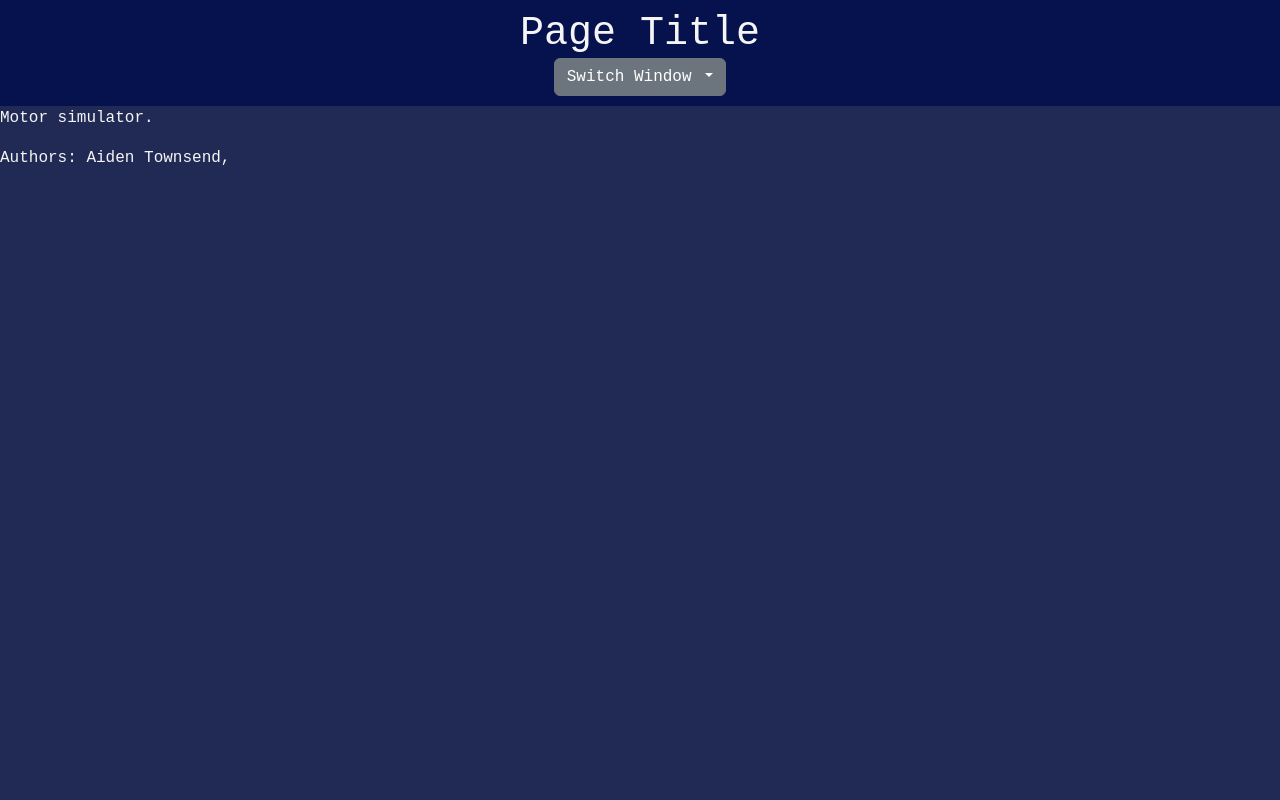
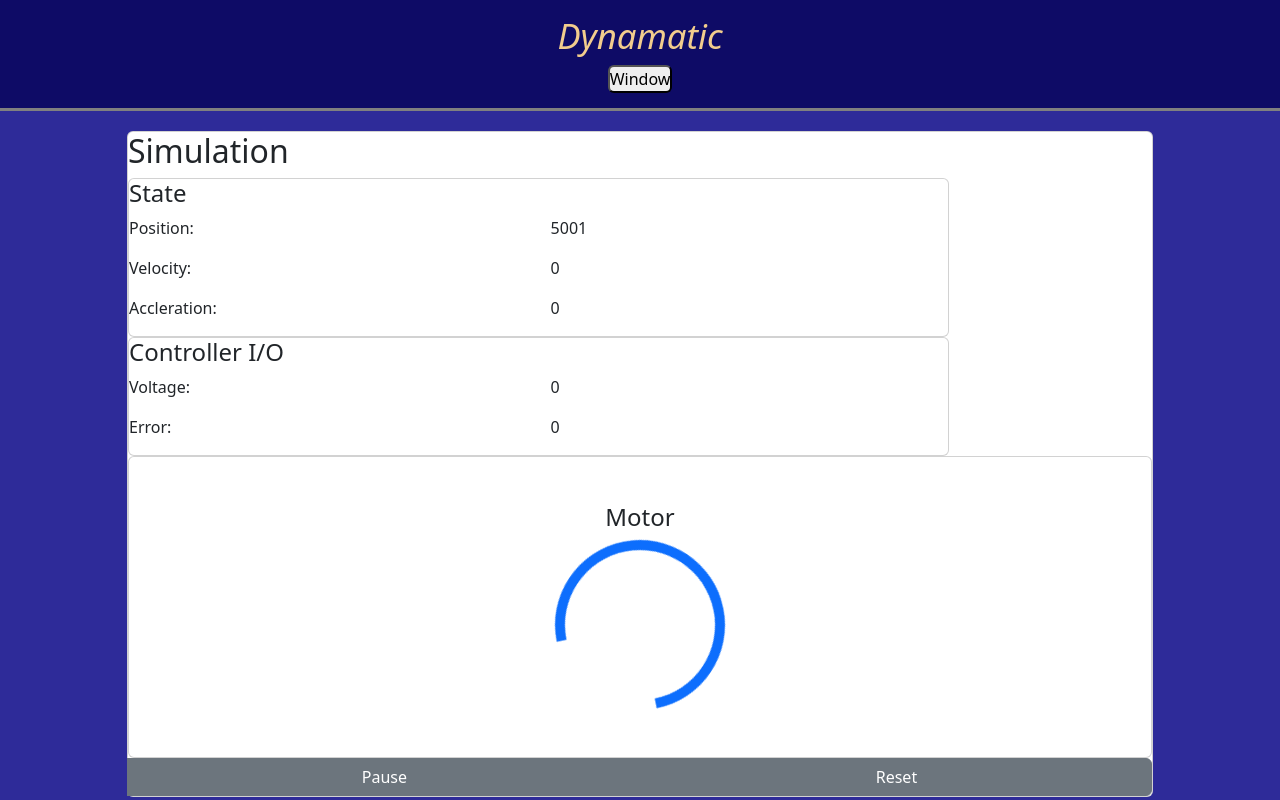
Before and after one commit to Aidenatgt/COMP5970SemesterProject, a plain HTML site: page index.html in a window 1280 px wide. Drawn offline with nearby package versions, Linux system fonts and the light colour scheme.

Commit message:
Create bootstrap framework for the app.

```diff
--- /dev/null
+++ b/app/motor.js
@@ -0,0 +1,54 @@
+let running = false;
+let angle = 0;
+
+function sleep(ms) {
+  return new Promise(resolve => setTimeout(resolve, ms));
+}
+
+document.getElementById("play-btn").addEventListener("click", play);
+async function play() {
+  if (document.getElementById("pause-btn").classList.contains("d-none")) {
+    document.getElementById("play-btn").classList.add("d-none");
+    document.getElementById("pause-btn").classList.remove("d-none");
+    if (!running) {
+      running = true;
+      await runMotor();
+    }
+  }
+}
+
+document.getElementById("pause-btn").addEventListener("click", pause);
+async function pause() {
+  if (document.getElementById("play-btn").classList.contains("d-none")) {
+    document.getElementById("pause-btn").classList.add("d-none");
+    document.getElementById("play-btn").classList.remove("d-none");
+    running = false;
+  }
+}
+
+document.getElementById("reset-btn").addEventListener("click", reset);
+async function reset() {
+  console.log("resetting");
+  angle = 0;
+  updatePosition();
+}
+
+async function updatePosition() {
+  document.getElementById("pos").innerHTML = angle
+  document.getElementById("motor-wheel").style.transform = `rotate(${angle}deg)`;
+}
+
+async function runMotor() {
+  while (running) {
+    angle += 1;
+    updatePosition();
+    await sleep(1);
+  }
+
+  return;
+}
+
+document.addEventListener("DOMContentLoaded", function() {
+  console.log("starting");
+  play();
+});
--- /dev/null
+++ b/app/showWindow.js
@@ -0,0 +1,12 @@
+function showWindow(windowId) {
+  // hide all windows
+  document.querySelectorAll('.window').forEach(win => {
+    if (win.id != windowId) {
+      win.classList.add("d-none");
+    } else {
+      // show the selected one
+      document.getElementById(windowId).classList.remove("d-none");
+    }
+  });
+
+}
--- a/app/style.css
+++ b/app/style.css
@@ -1,20 +1,33 @@
+* {
+  box-sizing: content-box;
+  padding: 0px 0px;
+  margin: 0;
+}
+
 body {
-    box-sizing: border-box;
-    margin: 0;
-    padding: 0;
-    background-color: rgb(32, 42, 85);
-    color: whitesmoke;
-    font-family: 'Courier New', Courier, monospace;
+  background-color: rgb(46, 43, 153);
+  color: rgb(242, 205, 141);
 }
 
 header {
-    justify-content: center;
-    text-align: center;
-    padding: 10px 20px;
-    margin: 0;
-    background-color: rgb(5, 18, 77);
+  padding-top: 15px;
+  padding-bottom: 15px;
+  justify-content: center;
+  align-items: center;
+  margin: 0;
+  width: 100%;
+  border-bottom: 3px solid gray;
+  background-color: rgb(14, 11, 102);
 }
 
-h1 {
-    margin: 0;
+header h1 {
+  font-size: 26pt;
 }
+
+main {
+  padding-top: 20px;
+}
+
+.output_card {
+  width: 80%;
+}
--- a/index.html
+++ b/index.html
@@ -2,32 +2,86 @@
 <html lang="en">
 <head>
     <meta charset="UTF-8">
-    <meta name="viewport" content="width=device-width, initial-scale=1.0">
+    <meta name="viewport" content="width=device-width, initial-scale=1, shrink-to-fit=no">
     <link href="https://cdn.jsdelivr.net/npm/bootstrap@5.3.2/dist/css/bootstrap.min.css" rel="stylesheet">
     <link rel="stylesheet" href="app/style.css">
     <title>Dynamatic</title>
 </head>
-<body style="width: 100%;">
-    <header>
-        <h1 class="m-0">Page Title</h1>
+<body>
+    <header class>
+      <div class="d-flex flex-column align-items-center">
+        <h1><i>Dynamatic</i></h1>
 
-        <div class="dropdown">
-          <button class="btn btn-secondary dropdown-toggle" type="button" id="dropdownMenuButton" data-bs-toggle="dropdown" aria-expanded="false">
-            Switch Window
+          <button type="button" id="dropdownMenuButton" data-bs-toggle="dropdown" aria-expanded="false" class="rounded">
+            Window
           </button>
           <ul class="dropdown-menu" aria-labelledby="dropdownMenuButton">
-            <li><a class="dropdown-item" href="#">Simulation</a></li>
-            <li><a class="dropdown-item" href="#">System Constants</a></li>
-            <li><a class="dropdown-item" href="#">Controller Constants</a></li>
+            <li><a class="dropdown-item" href="#" onclick="showWindow('simulate')">Simulation</a></li>
+            <li><a class="dropdown-item" href="#" onclick="showWindow('system')">System Constants</a></li>
+            <li><a class="dropdown-item" href="#" onclick="showWindow('controller')">Controller Constants</a></li>
           </ul>
+      </div>
+    </header>
+    <main class="d-flex justify-content-center" role="main">
+      <div id="simulate" class="window card show" style="width: 80%;">
+        <h2 class="card-title">Simulation</h2>
+        <div class="card output_card">
+          <h4 class="card-title">State</h4>
+          <div class="row">
+            <p class="col">Position:</p>
+            <p id="pos" class="col">0</p>
+          </div>
+          <div class="row">
+            <p class="col">Velocity:</p>
+            <p class="col">0</p>
+          </div>
+          <div class="row">
+            <p class="col">Accleration:</p>
+            <p class="col">0</p>
+          </div>
         </div>
-    </header>
-    <main>
-        <p>Motor simulator.</p>
+
+
+        <div class="card output_card">
+          <h4 class="card-title">Controller I/O</h4>
+          <div class="row">
+            <p class="col">Voltage:</p>
+            <p class="col">0</p>
+          </div>
+          <div class="row">
+            <p class="col">Error:</p>
+            <p class="col">0</p>
+          </div>
+        </div>
+
+        <div class="d-flex justify-content-center align-items-center card" style="height: 300px;">
+          <h4 class="card-title">Motor</h4>
+          <div id="motor-wheel" style="
+            width: 150px;
+            height: 150px;
+            border: 10px solid #0d6efd;
+            border-radius: 50%;
+            border-top-color: transparent;
+            transition: transform 0.2s ease-out;
+          ">
+          </div>
+        </div>
+
+        <div class="btn-group" role="group" aria-label="Simulation control">
+          <button type="button" id="play-btn" class="btn btn-secondary">Play</button>
+          <button type="button" id="pause-btn" class="btn btn-secondary d-none">Pause</button>
+          <button type="button" id="reset-btn" class="btn btn-secondary">Reset</button>
+        </div>
+      </div>
+      <div id="system" class="window card d-none">
+        <h2>System Constants</h2>
+      </div>
+      <div id="controller" class="window card d-none">
+        <h2>Controller Constants</h2>
+      </div>
     </main>
-    <footer>
-        <p>Authors: Aiden Townsend, </p>
-    </footer>
     <script src="https://cdn.jsdelivr.net/npm/bootstrap@5.3.2/dist/js/bootstrap.bundle.min.js"></script>
+    <script src="app/showWindow.js"></script>
+    <script src="app/motor.js"></script>
 </body>
 </html>
```
